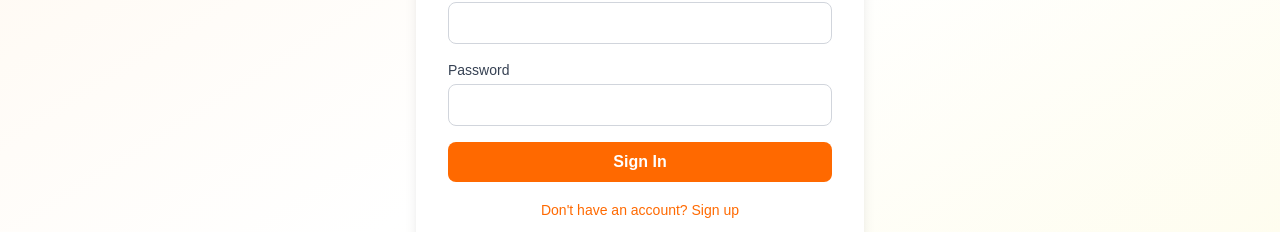
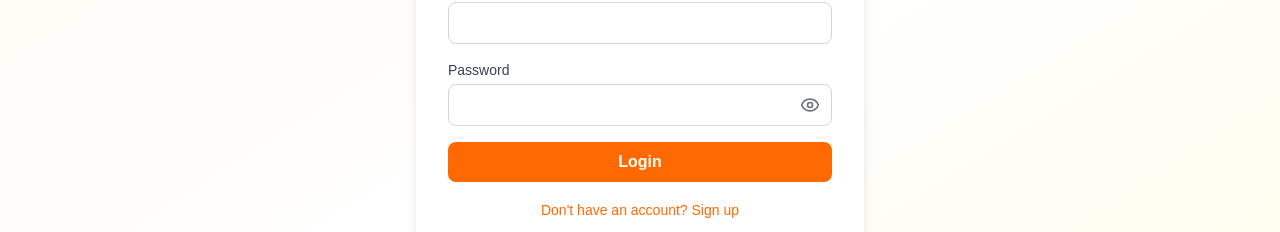
Before and after one commit to solonkonora/localbites-kitchen, a Next.js app: page /login in a window 1280 px wide. Shown: the part 332-564 px from the top of the page. Built offline with nearby package versions, Linux system fonts and the light colour scheme; no server answers.

Commit message:
fix: added the eye icon and toogle functionality for the password fields on the auth forms

```diff
--- a/app/login/page.tsx
+++ b/app/login/page.tsx
@@ -2,6 +2,7 @@
 
 import { useState } from 'react';
 import { useRouter } from 'next/navigation';
+import { Eye, EyeOff } from 'lucide-react';
 import { useAuth } from '@/contexts/AuthContext';
 
 export default function LoginPage() {
@@ -11,6 +12,7 @@ export default function LoginPage() {
   const [fullName, setFullName] = useState('');
   const [error, setError] = useState('');
   const [loading, setLoading] = useState(false);
+  const [showPassword, setShowPassword] = useState(false);
 
   const { signIn, signUp } = useAuth();
   const router = useRouter();
@@ -83,14 +85,28 @@ export default function LoginPage() {
               <label htmlFor="password" className="mb-1 block text-sm font-medium text-gray-700">
                 Password
               </label>
+              <div className="relative">
                 <input
                   id="password"
-                type="password"
+                  type={showPassword ? 'text' : 'password'}
                   value={password}
                   onChange={(e) => setPassword(e.target.value)}
-                className="w-full rounded-lg border border-gray-300 px-4 py-2 focus:border-orange-500 focus:outline-none focus:ring-2 focus:ring-orange-200"
+                  className="w-full rounded-lg border border-gray-300 px-4 py-2 pr-10 focus:border-orange-500 focus:outline-none focus:ring-2 focus:ring-orange-200"
                   required
                 />
+                <button
+                  type="button"
+                  onClick={() => setShowPassword(!showPassword)}
+                  className="absolute right-3 top-1/2 -translate-y-1/2 text-gray-500 hover:text-gray-700 focus:outline-none"
+                  aria-label={showPassword ? 'Hide password' : 'Show password'}
+                >
+                  {showPassword ? (
+                    <EyeOff className="h-5 w-5" />
+                  ) : (
+                    <Eye className="h-5 w-5" />
+                  )}
+                </button>
+              </div>
             </div>
 
             {error && (
@@ -104,7 +120,7 @@ export default function LoginPage() {
               disabled={loading}
               className="w-full rounded-lg bg-orange-500 py-2 font-semibold text-white transition-colors hover:bg-orange-600 disabled:bg-gray-400"
             >
-              {loading ? 'Please wait...' : isSignup ? 'Sign Up' : 'Sign In'}
+              {loading ? 'Please wait...' : isSignup ? 'Sign Up' : 'Login'}
             </button>
           </form>
 
@@ -117,7 +133,7 @@ export default function LoginPage() {
               className="text-sm text-orange-500 hover:text-orange-600"
             >
               {isSignup
-                ? 'Already have an account? Sign in'
+                ? 'Already have an account? Login'
                 : "Don't have an account? Sign up"}
             </button>
           </div>
```
Lines whose indentation alone changed are shown as unchanged.
